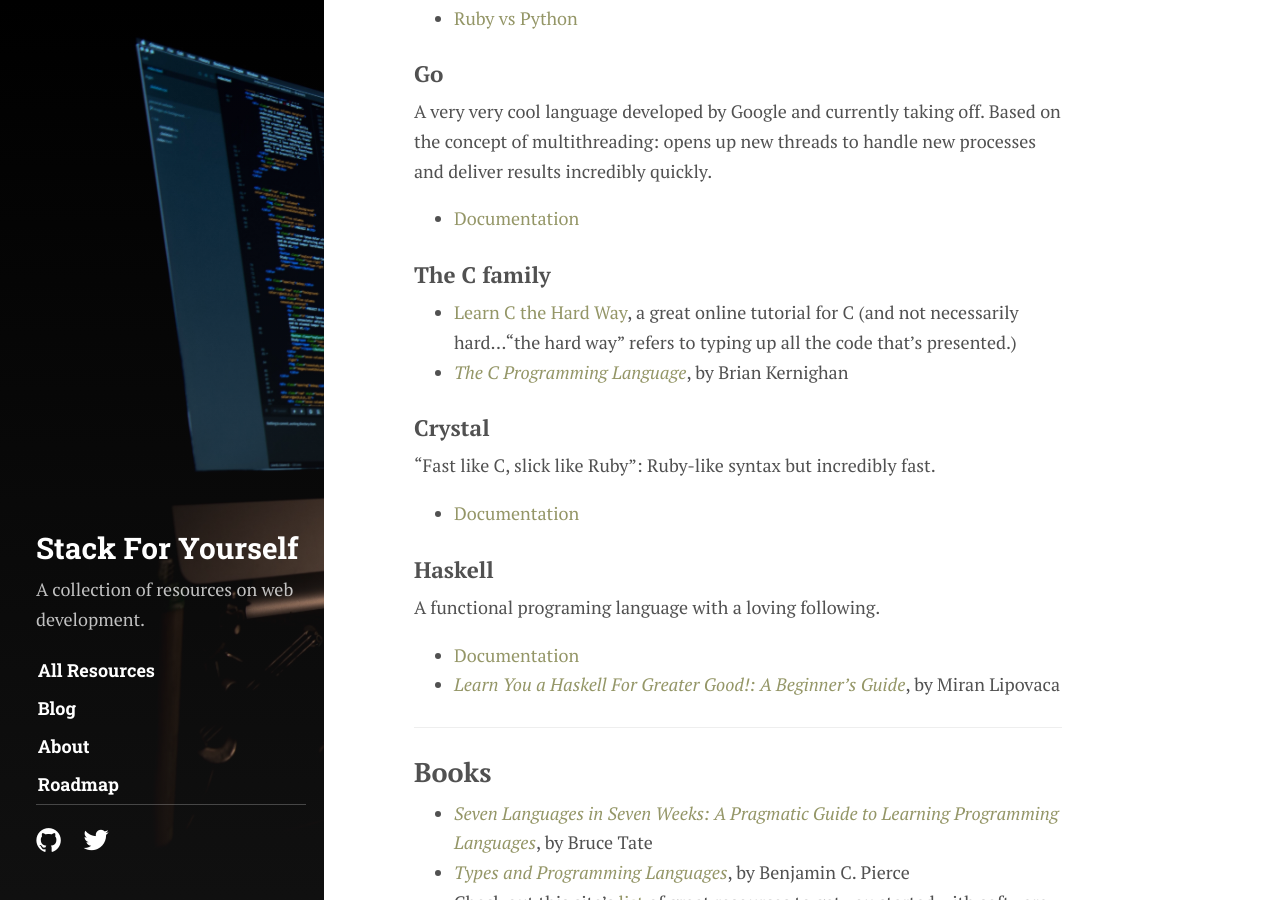
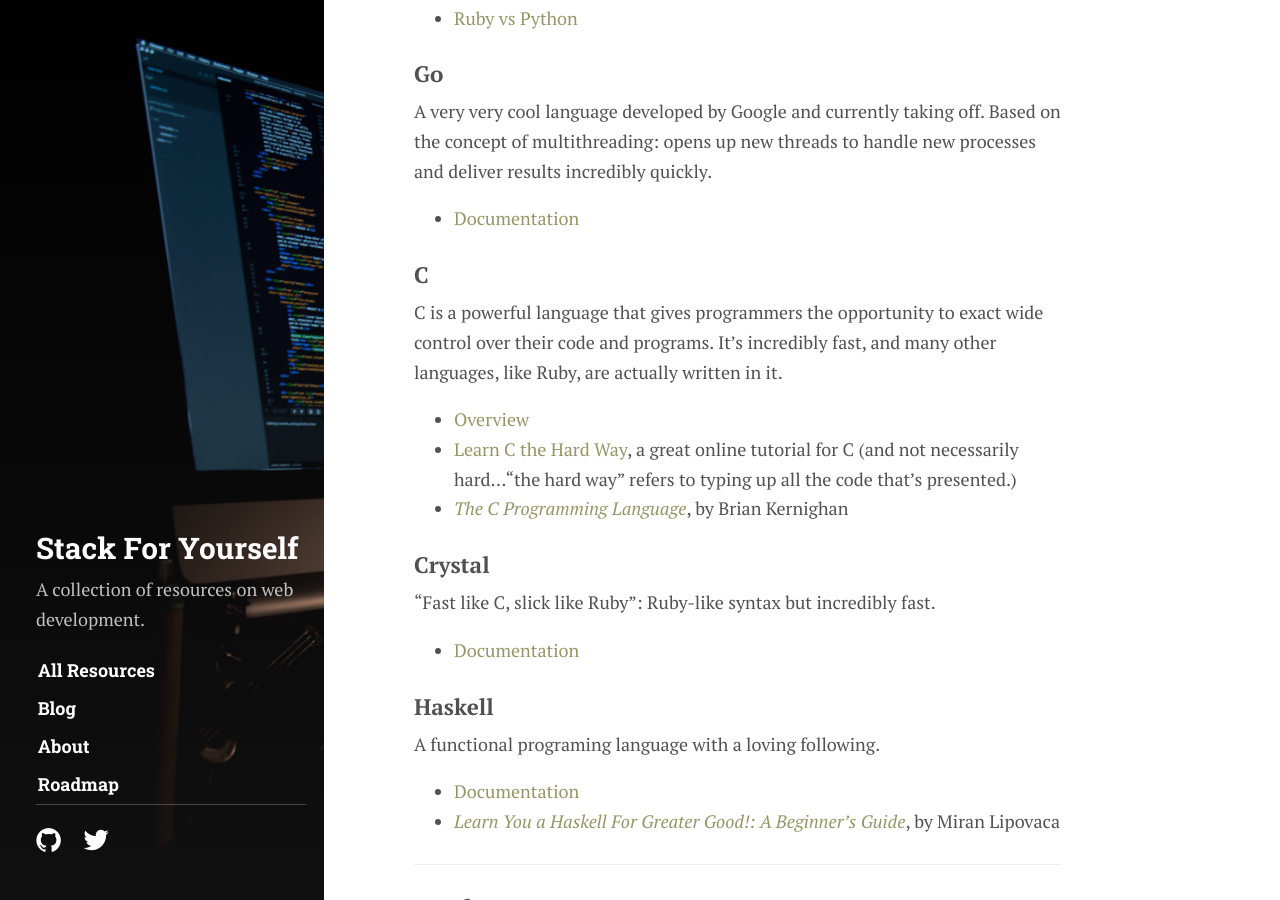
Before and after one commit to mindplace/stack-for-yourself, a Jekyll site: the page built from _posts/2016-10-01-back-end-uncategorized.md, in a window 1280 px wide and 900 px high, scrolled down 1008 px. Built offline with Jekyll 4.4.1, drawn with Linux system fonts in a browser that asks for light colours; some web fonts are replaced; comment, search, counter and statistics services are not loaded.

Commit message:
expand on C a bit

```diff
--- a/_posts/2016-10-01-back-end-uncategorized.md
+++ b/_posts/2016-10-01-back-end-uncategorized.md
@@ -27,7 +27,10 @@
 
 * [Documentation](https://golang.org/doc/)
 
-### The C family
+### C
+C is a powerful language that gives programmers the opportunity to exact wide control over their code and programs. It's incredibly fast, and many other languages, like Ruby, are actually written in it.
+
+* [Overview](http://www.tutorialspoint.com/cprogramming/c_overview.htm?)
 * [Learn C the Hard Way](http://c.learncodethehardway.org/book/), a great online tutorial for C (and not necessarily hard..."the hard way" refers to typing up all the code that's presented.)
 * *[The C Programming Language](https://www.amazon.com/The-Programming-Language-Brian-Kernighan/dp/0131103628/ref=as_li_ss_tl?ie=UTF8&linkCode=ll1&tag=eejs-20&linkId=a2dacad1fa8eed0aa0feaf1d54f70410)*, by Brian Kernighan
 
```
